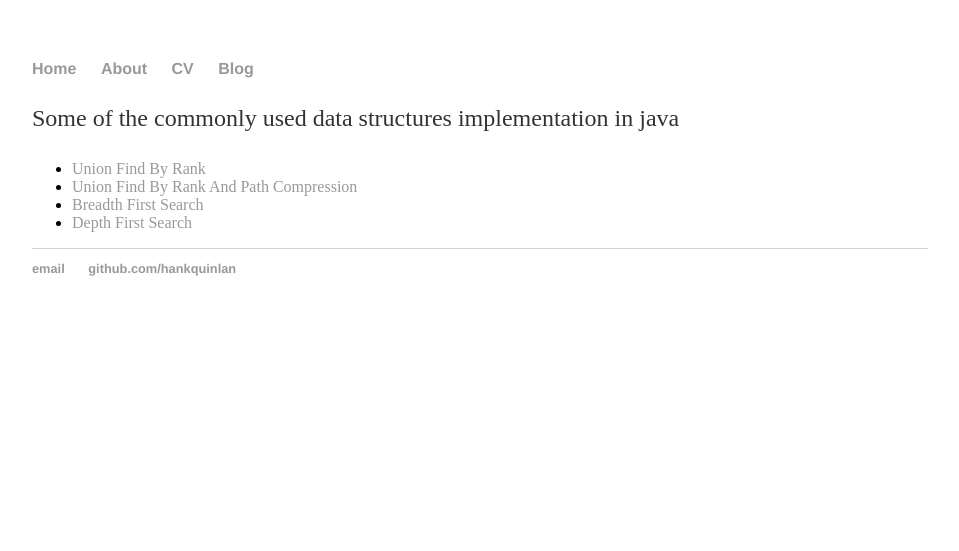
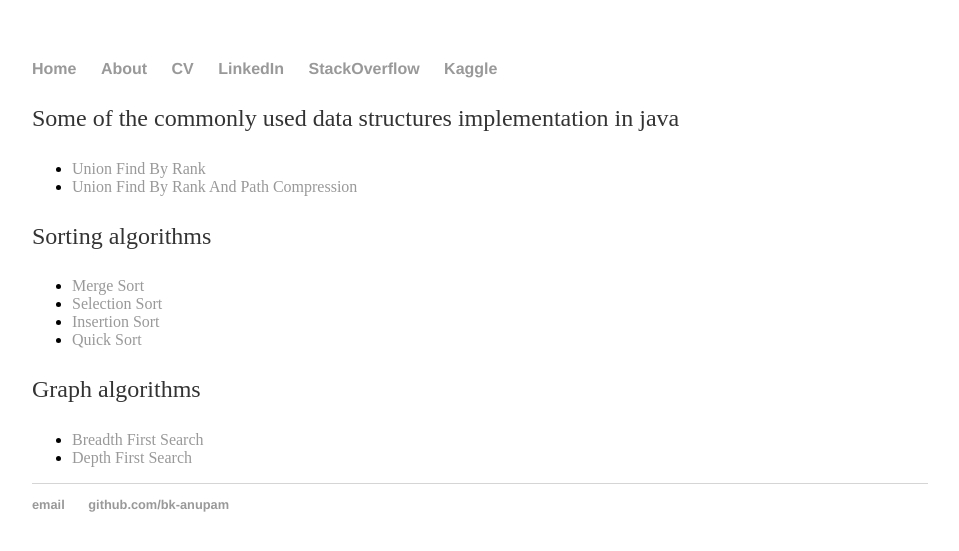
Before and after one commit to bk-anupam/bk-anupam.github.io, a Jekyll site: the page built from pages/JavaDsAlgos.html, in a window 1280 px wide. Shown: the top 551 px of the page, without its empty margins (160-1119 px from the left). Built offline with Jekyll 4.4.1, drawn with Linux system fonts in a browser that asks for light colours.

Commit message:
Update JavaDsAlgos.html

```diff
--- a/pages/JavaDsAlgos.html
+++ b/pages/JavaDsAlgos.html
@@ -1,33 +1,23 @@
-<!DOCTYPE html>
-	<html>
-		<head>
-			<title>Data structures and algorithms in java</title>
-			<!-- link to main stylesheet -->
-			<link rel="stylesheet" type="text/css" href="/css/main.css">
-		</head>
-		<body>
-			<nav>
-	    		<ul>
-	        		<li><a href="/">Home</a></li>
-		        	<li><a href="/about">About</a></li>
-	        		<li><a href="/cv">CV</a></li>
-	        		<li><a href="/blog">Blog</a></li>
-	    		</ul>
-			</nav>
-			<div class="container">
+---
+layout: default
+title: Anupam (Developer, Learner, Explorer)
+---
+<div class="blurb">
 	<p>Some of the commonly used data structures implementation in java </p>
 	<ul>
 		<li><a href="https://github.com/bk-anupam/Algos/blob/master/src/main/java/com/anupam/ds/unionfind/LazyUnionFindByRank.java">Union Find By Rank</a></li>
 		<li><a href="https://github.com/bk-anupam/Algos/blob/master/src/main/java/com/anupam/ds/unionfind/LazyUFByRankAndPC.java">Union Find By Rank And Path Compression</a></li>
+	</ul>
+	<p>Sorting algorithms</p>
+		<ul>
+			<li><a href="https://github.com/bk-anupam/Algos/blob/master/src/main/java/com/anupam/algorithms/sorting/MergeSort.java">Merge Sort</a></li>
+			<li><a href="https://github.com/bk-anupam/Algos/blob/master/src/main/java/com/anupam/algorithms/sorting/SelectionSort.java">Selection Sort</a></li>
+			<li><a href="https://github.com/bk-anupam/Algos/blob/master/src/main/java/com/anupam/algorithms/sorting/InsertionSort.java">Insertion Sort</a></li>
+			<li><a href="https://github.com/bk-anupam/Algos/blob/master/src/main/java/com/anupam/algorithms/sorting/SortingAlgos.java">Quick Sort</a></li>
+		</ul>
+	<p>Graph algorithms</p>
+		<ul>
 			<li><a href="https://github.com/bk-anupam/Algos/blob/master/src/main/java/com/anupam/graphs/BreadthFirstSearch.java">Breadth First Search</a></li>
 			<li><a href="https://github.com/bk-anupam/Algos/blob/master/src/main/java/com/anupam/graphs/DepthFirstSearch.java">Depth First Search</a></li>
 		</ul>
-			</div><!-- /.container -->
-			<footer>
-	    		<ul>
-	        		<li><a href="mailto:hankquinlanhub@gmail.com">email</a></li>
-	        		<li><a href="https://github.com/hankquinlan">github.com/hankquinlan</a></li>
-				</ul>
-			</footer>
-		</body>
-	</html>
+</div><!-- /.blurb -->
```
Lines whose indentation alone changed are shown as unchanged.
